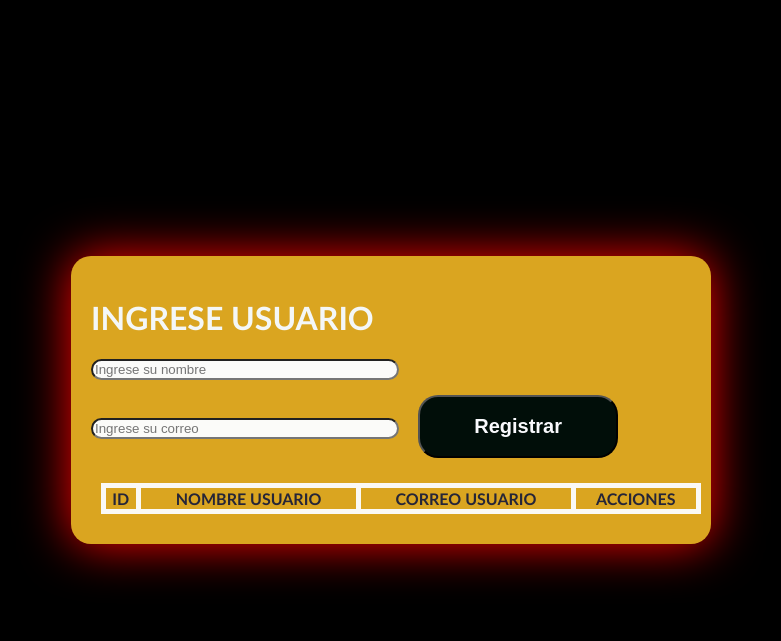
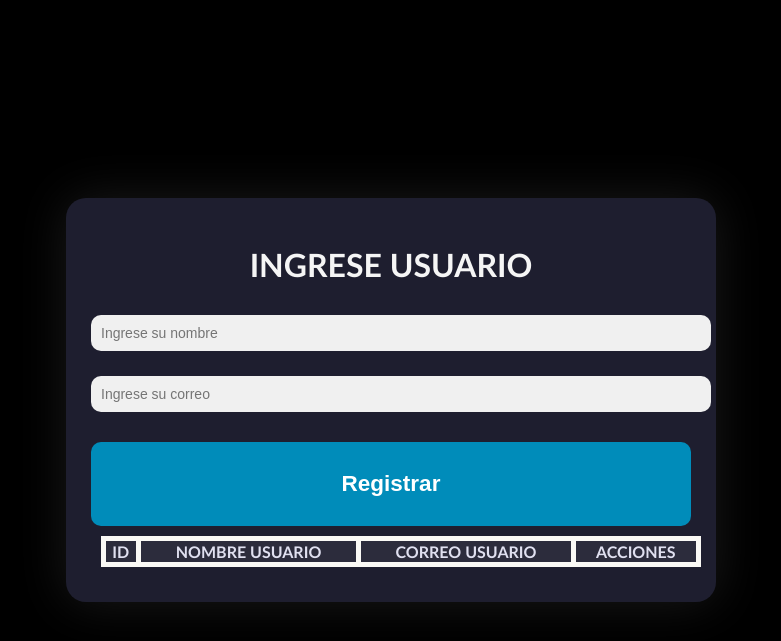
Before and after one commit to Jhofre2102/crud, a Flask app: page / in a window 1280 px wide. Shown: the top 641 px of the page, without its empty margins (249-1030 px from the left). Run offline with Flask 3, Linux system fonts and the light colour scheme; lists and menus that the app fills with data are empty.

Commit message:
17 sabado mayo

```diff
--- a/static/style.css
+++ b/static/style.css
@@ -1,59 +1,91 @@
+
+/* Estilos generales para el cuerpo del documento */
 body {
     font-family:'Trebuchet MS', 'Lucida Sans Unicode', 'Lucida Grande', 'Lucida Sans', Arial, sans-serif;
-    background-color: black;
-    display:flex;
-    justify-content: center;
-    align-items: center;
-    margin: 0;
-    min-height: 100vh;
-}
-
-.contenedor{
-    background-color:goldenrod;
-    border-radius: 20px;
-    max-width: 600px;
-    box-shadow: 0px 0px 50px red;
-    padding: 20px;
-    width: 90%;
+    background-color: black;                /* Fondo negro del cuerpo */
+    display:flex;                             /* Utiliza flexbox para centrar el contenido */
+    justify-content: center;                  /* Centra horizontalmente */
+    align-items: center;                      /* Centra verticalmente */
+    margin: 0;                                /* Elimina márgenes por defecto */
+    min-height: 100vh;                        /* Altura mínima de toda la ventana */
 }
 
 
-h1 {
-    color: rgb(244, 247, 247);
+/* Estilo del contenedor del formulario */
+
+.contenedor{
+    background-color:#1e1e2f;               /* Fondo oscuro suave*/
+    border-radius: 20px;                      /* Bordes redondeados del cuadro */
+    max-width: 600px;                         /* Ancho máximo del contenedor */
+    box-shadow: 0px 0px 50px rgba(255, 255, 255, 0.1);  /* Sombra suave alrededor */
+    padding: 25px;                            /* Espaciado interior */
+    width: 90%;                               /* El contenedor ocupa el 90% del ancho disponible */
+    color: white;                           /* Color de texto por defecto dentro del contenedor */
 }
 
-form input {
-    width: 300px;
-    color:rgb(48, 3, 247);
-    border-radius: 20px;
-    background-color: rgb(251, 251, 249);
+/* Estilo para el título del formulario */
+
+h1 {
+    color: #f5f5f5;                         /* Color claro para el título */
+    text-align: center;                       /* Centrado del texto dentro del recuadro */
 }
 
-button{
-    margin: 15px;
-    width: 200px;
-    color: rgb(249, 249, 253);
-    background-color: rgb(1, 14, 9);
-    border-radius: 20px;
+/* Estilo para los campos de entrada del formulario */
+form input {
+     width: 100%;                           /* Ocupa el ancho completo del contenedor */
+    padding: 10px;                          /* Espaciado interior del campo */
+    margin-top: 10px;                       /* Separación superior */
+    margin-bottom: 15px;                    /* Separación inferior */
+    color: #222;                          /* Color del texto dentro del input */
+    border-radius: 10px;                    /* Bordes redondeados */
+    border: none;                           /* Elimina borde por defecto */
+    background-color: #f0f0f0;            /* Fondo gris claro del campo */
+    font-size: 14px;                        /* Tamaño del texto */
 }
 
+/* Estilo para el botón de guardar */
+
+button{
+    width: 100%;                            /* Ocupa el ancho completo */
+    padding: 10px;                          /* Altura del botón */
+    margin-top: 15px;                       /* Separación superior */
+    background-color: #008cba;            /* Color azul del botón */
+    color: white;                         /* Texto blanco */
+    border: none;                           /* Sin bordes */
+    border-radius: 10px;                    /* Bordes redondeados */
+    font-size: 15px;                        /* Tamaño de fuente del botón */
+    cursor: pointer;                        /* Cambia el cursor al pasar por encima */
+    transition: background-color 0.3s ease; /* Suaviza el cambio de color al pasar el mouse */
+}
+
+/* Estilo al pasar el mouse sobre el botón */
+
+button:hover {
+    background-color: #0072a3;            /* Color más oscuro al mover el mouse sobre el boton  */
+}
+
+/* Estilo de las tablas */
 
 table {
-    width: 100%;
-    border-collapse:collapse;
-    margin: 10px;
+    width: 100%;                            /* La tabla ocupa todo el ancho disponible */
+    border-collapse: collapse;              /* Elimina espacio entre celdas */
+    margin: 10px;                           /* Margen exterior */
 
+
+table, th, td {
+    border: 5px solid #faf9f5;            /* Borde blanco roto */
+    text-align: center;                     /* Texto centrado */
+}
+}
+/* Encabezado de la tabla */
+
+th {
+    color: #e0e0f0;                        /* Color de texto claro */
+    background-color: #2c2c3c;             /* Fondo oscuro para destacar el encabezado */
 }
 
-table, th, td {
-    border:5px solid rgb(250, 249, 245);
-    text-align:center;
+/* Celdas del cuerpo de la tabla */
+td {
+    color: darkred; /* Texto rojo oscuro */
+    background-color: #f9f9f9; /* Fondo claro */
 }
-
-th {
-    color:rgb(37, 37, 56);
-}
-
-td {
-    color:darkred;
-}
--- a/templates/editar.html
+++ b/templates/editar.html
@@ -3,16 +3,16 @@
 <head>
     <meta charset="UTF-8">
     <meta name="viewport" content="width=device-width, initial-scale=1.0">
-    <title>CRUD</title>
+    <title>Editar Usuario</title>
     <link rel="stylesheet" href="{{ url_for('static', filename='/style.css') }}">
 </head>
 <body>
     <div class="contenedor">
-        <h1>EDITAR USUARIO</h1>
+        <h1>Editar Usuario</h1>
         <form method="POST">
         <input type="text" placeholder="Ingrese su nombre" name="nombre"required>
         <input type="text" placeholder="Ingrese su correo" name="correo"required>
-        <button><h2>Registrar</h2></button>
+        <button><h2>Guarde</h2></button>
         </form>
 
     </div>
```
